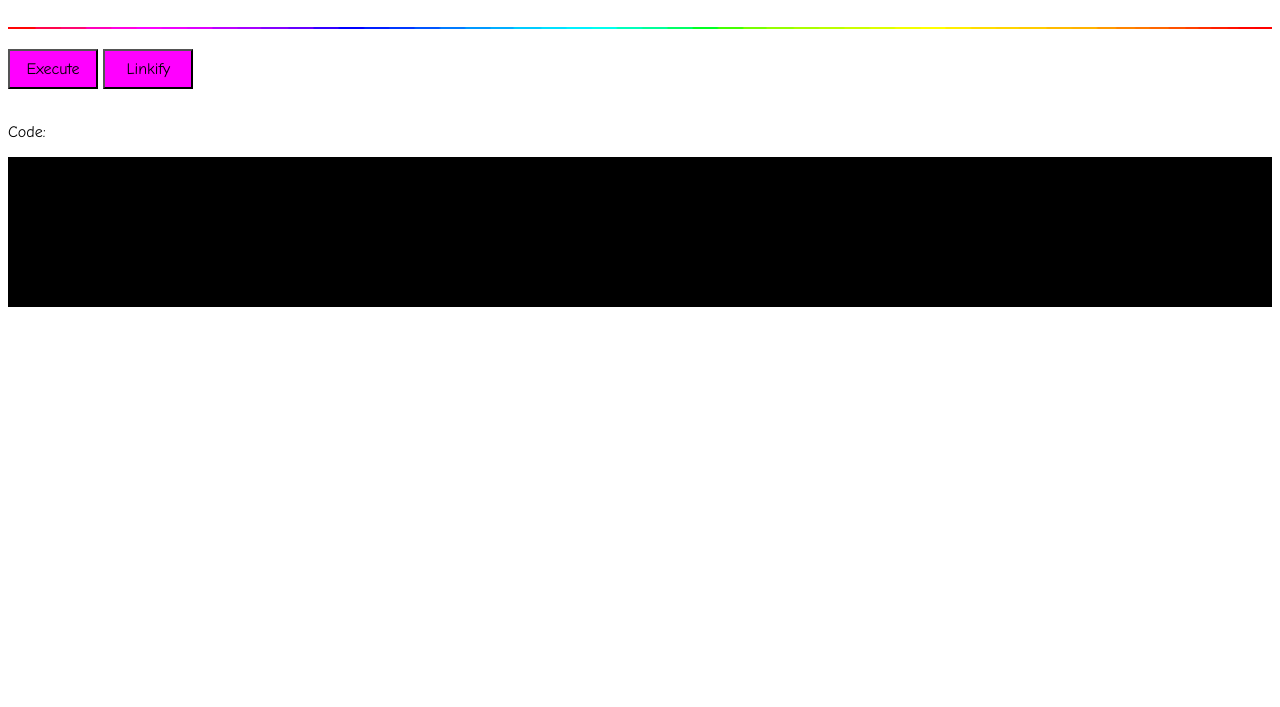
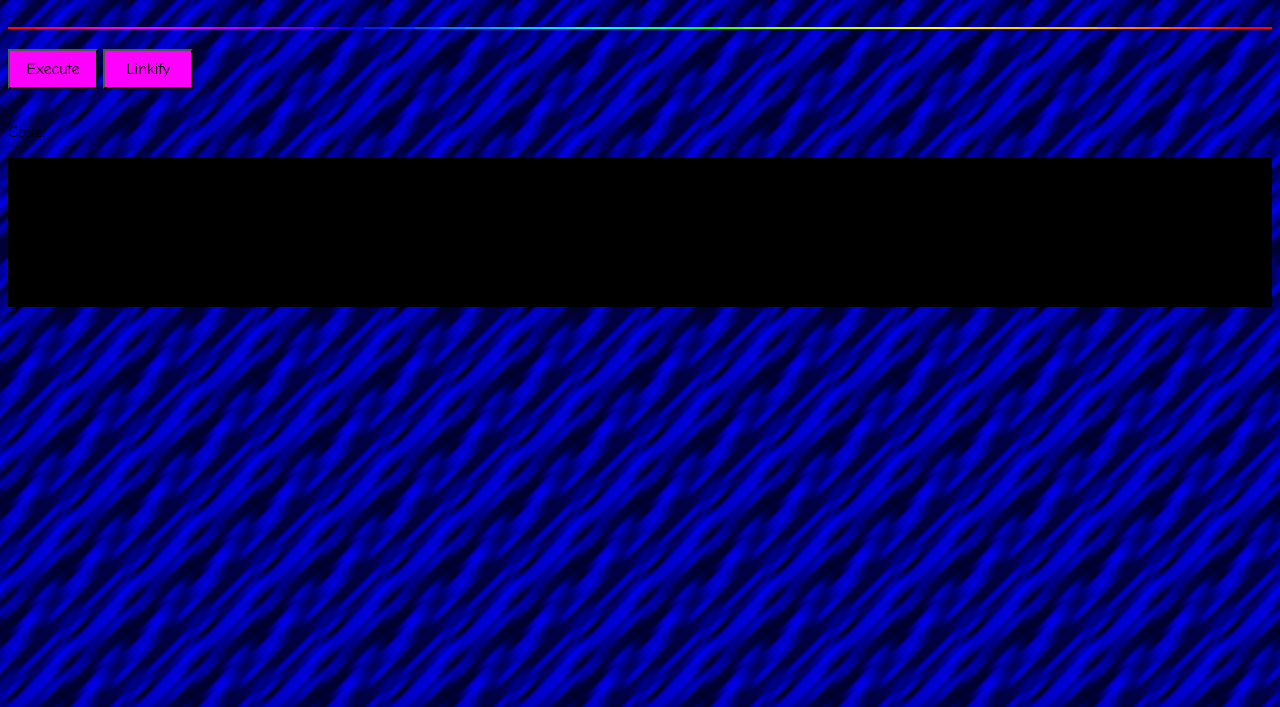
Before and after one commit to AMiller42/Cursed-Language, a plain HTML site: page index.html in a window 1280 px wide. Shown: the part 93-800 px from the top of the page. Drawn offline with Linux system fonts and the light colour scheme; files whose address does not match are found by name.

Commit message:
unfixed a thing I "fixed"

```diff
--- a/css/styles.css
+++ b/css/styles.css
@@ -3,7 +3,7 @@
 }
 
 body {
-    background-image: url("../main/img/microfab.gif");
+    background-image: url("../img/microfab.gif");
 }
 
 h1 {
```
